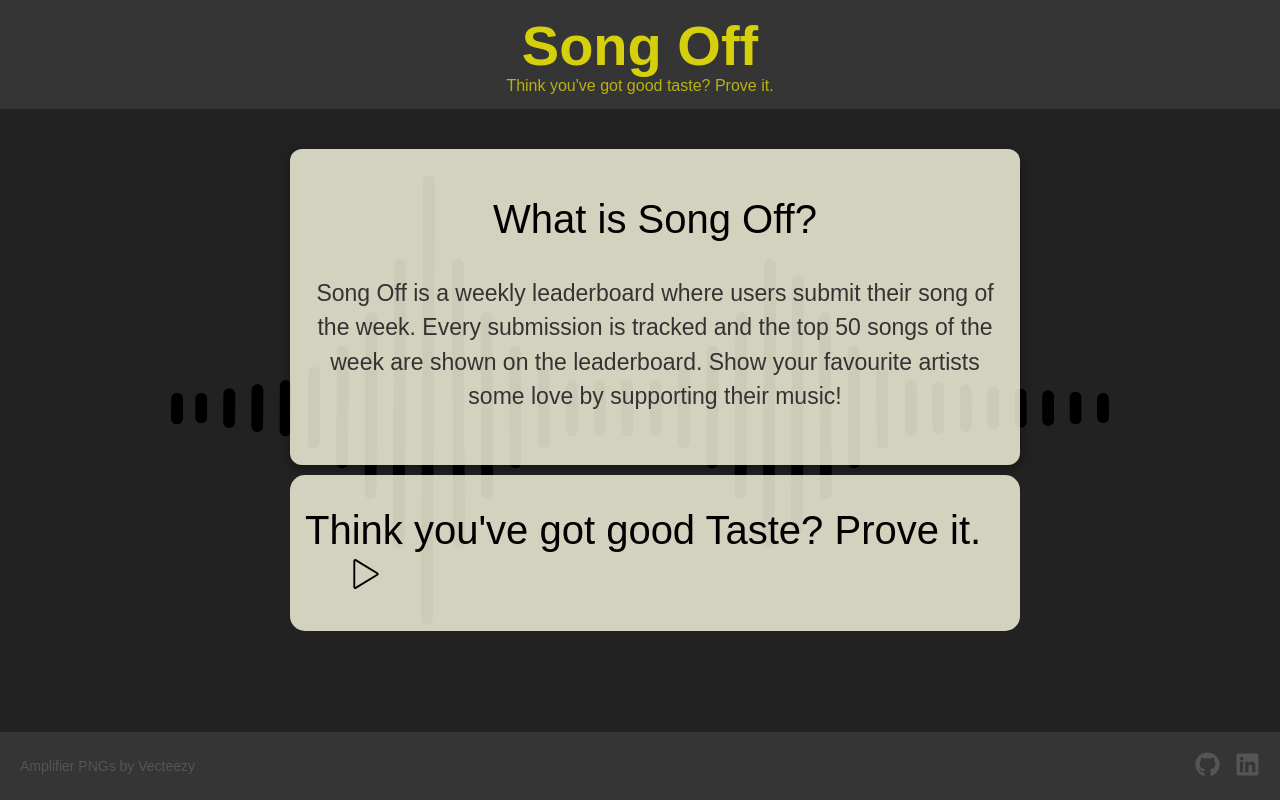
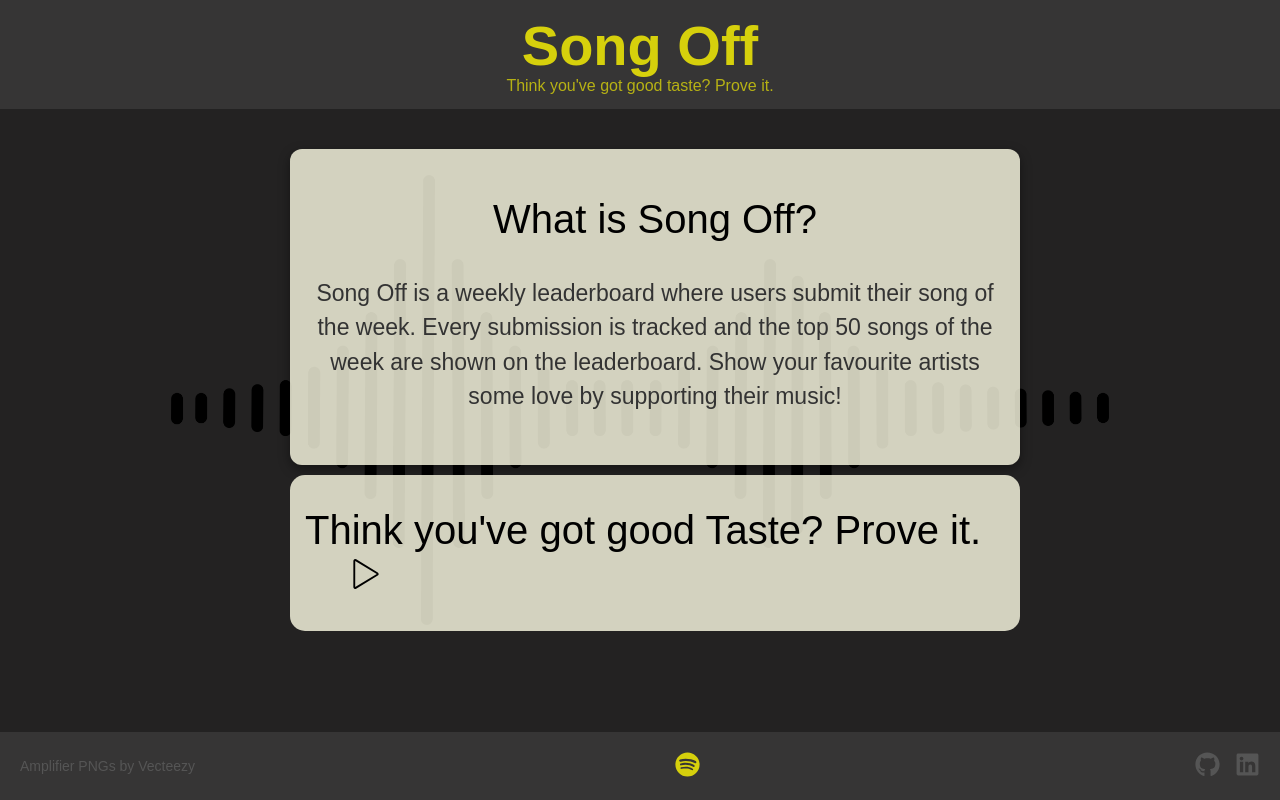
Before and after one commit to Runeozzyman/Song-Off, a React (Create React App) app in the folder song-off/: page / in a window 1280 px wide. Built offline with nearby package versions, Linux system fonts and the light colour scheme; no server answers; a web font is replaced by a local one.

Commit message:
Link to playlist in footer

```diff
--- a/song-off/src/components/Footer.js
+++ b/song-off/src/components/Footer.js
@@ -1,6 +1,6 @@
 import React from 'react';
 import './component-css/Footer.css';
-import { FaGithub, FaLinkedin } from 'react-icons/fa';
+import { FaGithub, FaLinkedin, FaSpotify } from 'react-icons/fa';
 
   const Footer = () =>  {
 	return (
@@ -8,6 +8,12 @@ import { FaGithub, FaLinkedin } from 'react-icons/fa';
 
         <div className='footer-left'>
         <a href="https://www.vecteezy.com/free-png/amplifier">Amplifier PNGs by Vecteezy</a>
+        </div>
+
+        <div className="footer-center">
+        <a href="https://open.spotify.com/playlist/1nzGNqnfiCONm67MogkZxg?si=a66af0f256a94622">
+          <FaSpotify size={25}/>
+        </a>
         </div>
 
         <div className='footer-right'>
@@ -20,6 +26,8 @@ import { FaGithub, FaLinkedin } from 'react-icons/fa';
         </a>
         </div>
 
+
+
 	  </div>
 	);
   }
--- a/song-off/src/components/component-css/Footer.css
+++ b/song-off/src/components/component-css/Footer.css
@@ -36,3 +36,12 @@
 .footer-right a:hover {
   color: #fff702cc;
 }
+
+.footer-center a{
+  text-decoration: none;
+  color: #fff702cc;
+}
+
+.footer-center a:hover{
+  opacity: 0.7;
+}
```
